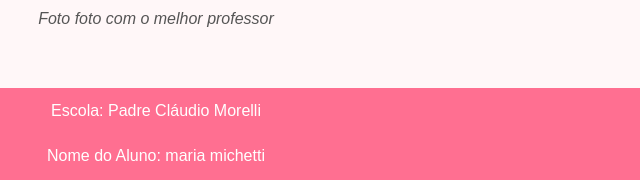
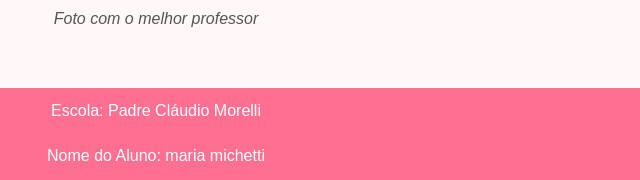
Before and after one commit to michettibyte/memorias-escolares, a plain HTML site: page index.html in a window 1280 px wide. Shown: the part 5993-6173 px from the top of the page, 484-1124 px from the left. Drawn offline with Linux system fonts and the light colour scheme.

Commit message:
Update index.html

```diff
--- a/index.html
+++ b/index.html
@@ -91,7 +91,7 @@
                 </figure>
                 <figure>
                     <img src="IMG-20241018-WA0024.jpg" alt="Foto marcante 5">
-                    <figcaption>Foto foto com o melhor professor</figcaption>
+                    <figcaption>Foto com o melhor professor</figcaption>
                 </figure>
             </div>
         </section>
```
